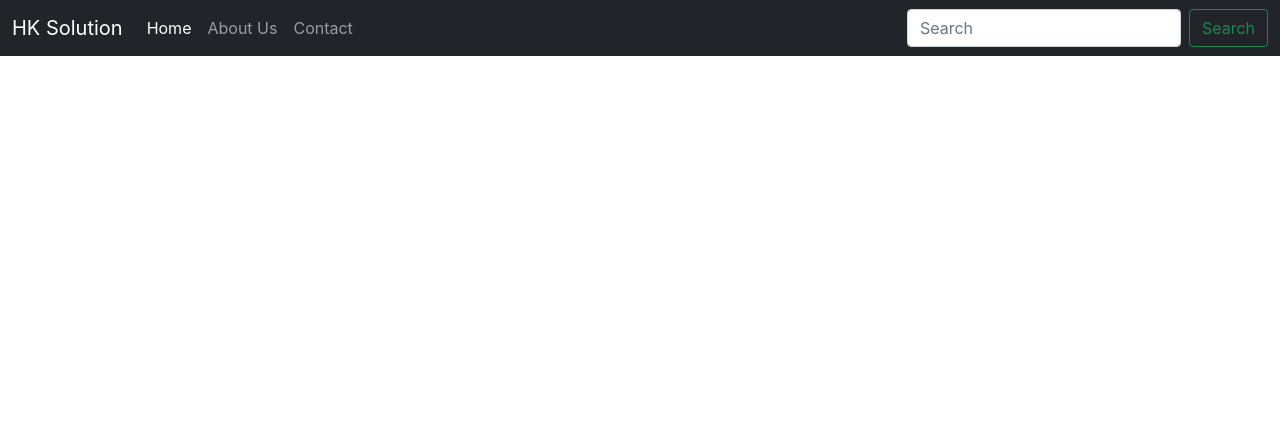
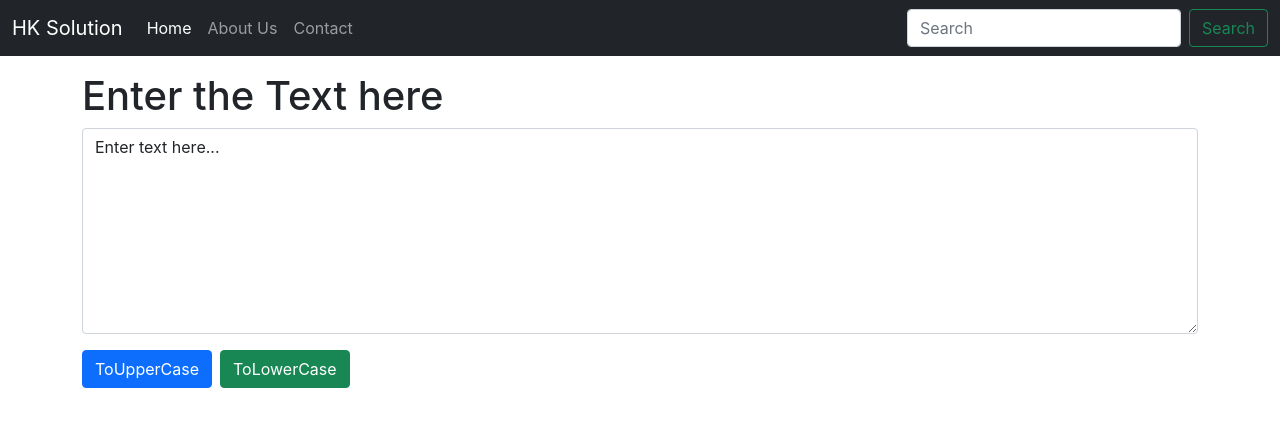
Before and after one commit to harishkgit9640/React_JS_2022, a React (Create React App) app: page / in a window 1280 px wide. Shown: the top 426 px of the page. Built offline with nearby package versions, Linux system fonts and the light colour scheme.

Commit message:
8th video completed

```diff
--- a/src/App.css
+++ b/src/App.css
@@ -13,10 +13,6 @@
   }
 }
 
-h1 {
-  color: crimson;
-  text-align: center;
-}
 
 .App-header {
   background-color: #282c34;
--- a/src/App.js
+++ b/src/App.js
@@ -1,11 +1,14 @@
 import './App.css';
 import Navbar from './Components/Navbar';
+import TextForm from './Components/TextForm';
 
 function App() {
   return (
     <>
       <Navbar title="HK Solution" about="About Us" />
-      {/* <Navbar /> */}
+      <div className="container my-3">
+        <TextForm heading="Enter the Text here" />
+      </div>
     </>
   );
 }
--- /dev/null
+++ b/src/Components/TextForm.js
@@ -0,0 +1,34 @@
+import React, { useState } from 'react';
+
+export default function TextForm(props) {
+
+    const handleUpCase = () => {
+        let newText = text.toUpperCase();
+        settext(newText);
+    }
+    const handleLoCase = () => {
+        let newText = text.toLowerCase();
+        settext(newText);
+    }
+
+    const handleOnChange = (event) => {
+        console.log("On change");
+        settext(event.target.value);
+    }
+
+    const [text, settext] = useState("Enter text here...");
+    return (
+        <div>
+            <h1>{props.heading}</h1>
+            <div className="mb-3">
+                <textarea className="form-control" onChange={handleOnChange} rows="8" value={text} ></textarea>
+            </div>
+            <button className="btn btn-primary" onClick={handleUpCase}>ToUpperCase</button>
+            <button className="btn btn-success ms-2" onClick={handleLoCase}>ToLowerCase</button>
+        </div>
+    );
+
+}
+
+
+// TextForm.prototype = { heading: PropTypes.string };
```
